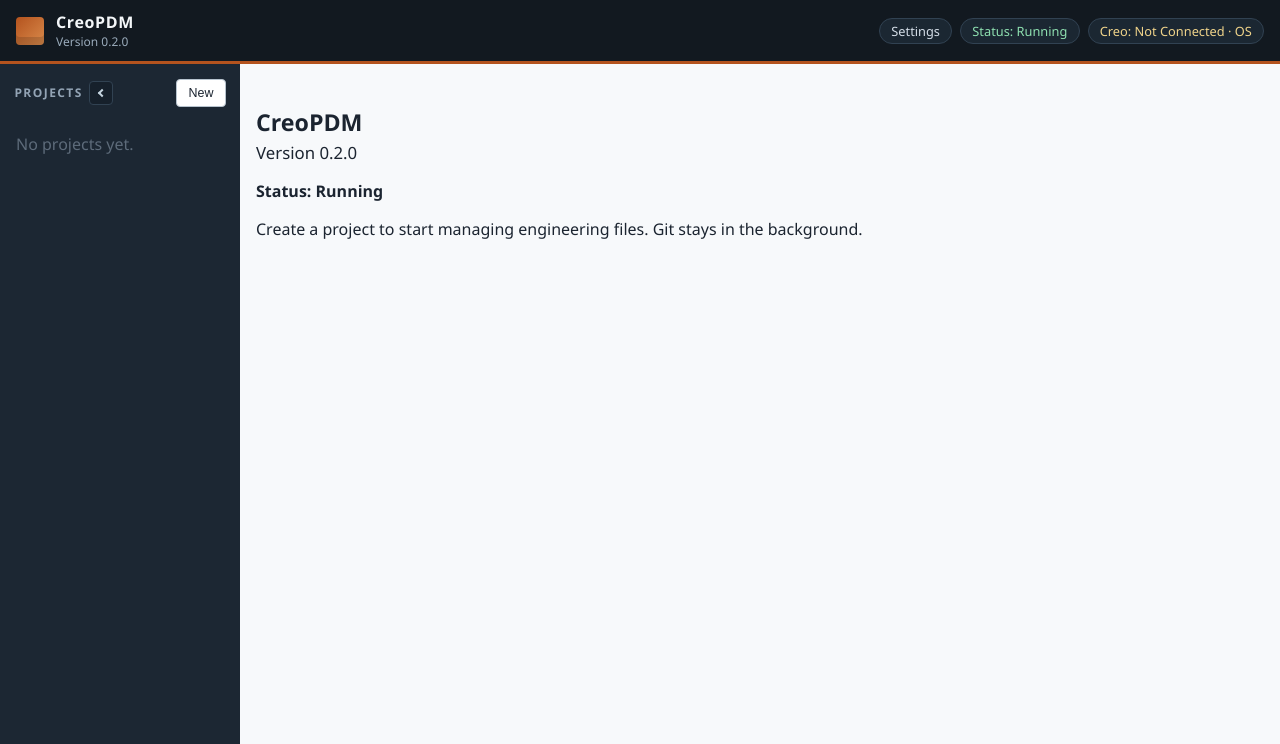
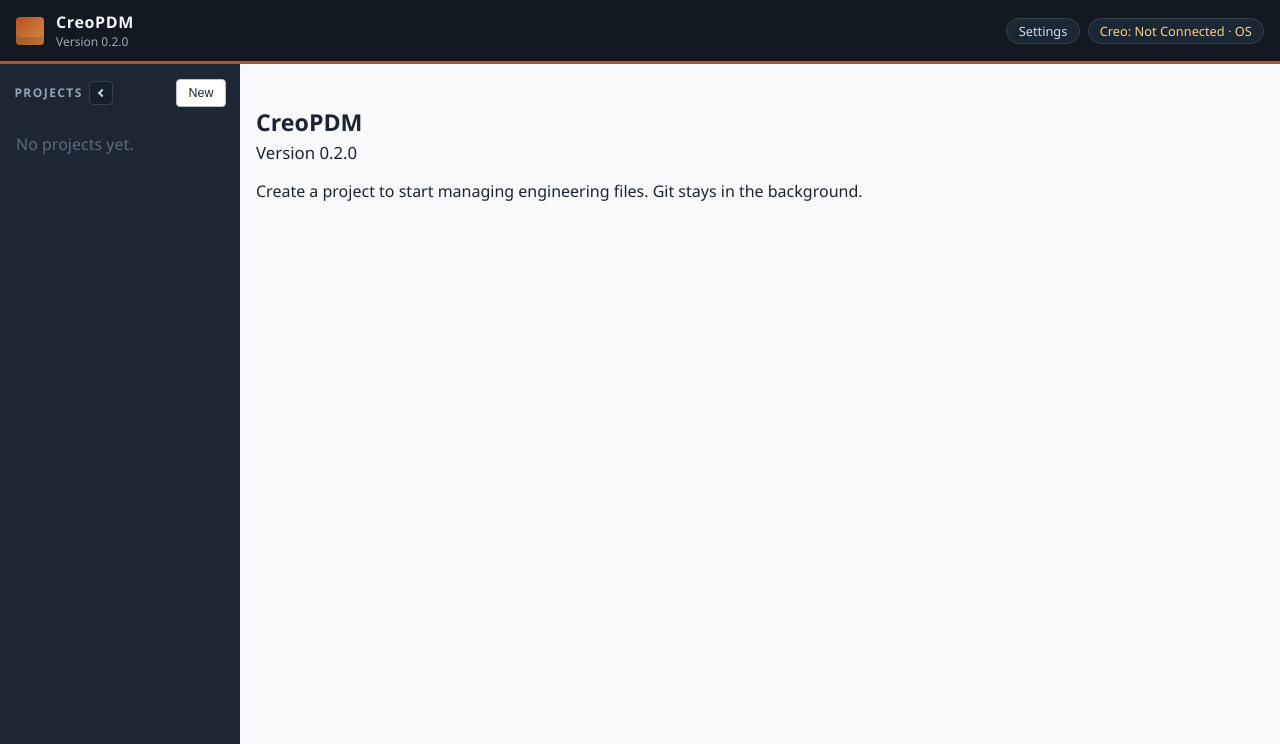
Before and after one commit to mbourque/CreoPDM, a FastAPI app: page / in a window 1280 px wide. Shown: the top 744 px of the page. Run offline with FastAPI, Linux system fonts and the light colour scheme; data that the repository does not hold is empty; parts of the project's set-up code (start-up, migrations or seed data) failed here and were passed over.

Commit message:
Remove redundant Status: Running UI pill

```diff
--- a/src/creopdm/static/css/app.css
+++ b/src/creopdm/static/css/app.css
@@ -50,7 +50,6 @@ a.brand:hover { text-decoration: none; color: inherit; }
   border: 1px solid #314252; border-radius: 999px; padding: 0.2rem 0.7rem;
   font-size: 0.8rem; background: #1b2732;
 }
-.status-pill[data-state="running"],
 .status-pill[data-state="ok"] { color: #8ee0b0; }
 .status-pill[data-state="idle"] { color: #f0d48a; }
 
@@ -250,7 +249,6 @@ a.brand:hover { text-decoration: none; color: inherit; }
 .muted { color: var(--muted); }
 .small { font-size: 0.75rem; }
 .lede { font-size: 1.05rem; margin: 0.2rem 0; }
-.status-line { font-weight: 600; }
 .search-form {
   margin-left: auto;
   flex: 0 1 16.5rem;
--- a/src/creopdm/templates/app.html
+++ b/src/creopdm/templates/app.html
@@ -320,7 +320,6 @@
     <div class="hero">
       <h1>{{ app_name }}</h1>
       <p class="lede">Version {{ app_version }}</p>
-      <p class="status-line">Status: Running</p>
       <p>Create a project to start managing engineering files. Git stays in the background.</p>
     </div>
     {% endif %}
--- a/src/creopdm/templates/base.html
+++ b/src/creopdm/templates/base.html
@@ -4,7 +4,7 @@
   <meta charset="utf-8">
   <meta name="viewport" content="width=device-width, initial-scale=1">
   <title>{% block title %}{{ app_name }}{% endblock %}</title>
-  <link rel="stylesheet" href="/static/css/app.css?v={{ app_version }}-toolbar41">
+  <link rel="stylesheet" href="/static/css/app.css?v={{ app_version }}-toolbar42">
   <script>
     /* Suppress PTC creojs.js noise outside Creo's browser (and when Creo injects its own copy). */
     (function () {
@@ -31,7 +31,6 @@
     </a>
     <div class="status-cluster">
       <a class="status-pill" href="/settings">Settings</a>
-      <span class="status-pill" data-state="running">Status: Running</span>
       <span id="creo-status" class="status-pill" data-state="{% if creo_label == 'Connected' %}ok{% else %}idle{% endif %}" data-creo-open-mode="{{ creo_open_mode }}" title="{{ creo_open_title }}">
         Creo: {{ creo_label }} · {{ creo_open_name }}
       </span>
```
Also changed, not shown: docs/user-interactions.md (+2 -2 lines), tests/unit/test_health.py (+3 -2 lines).
